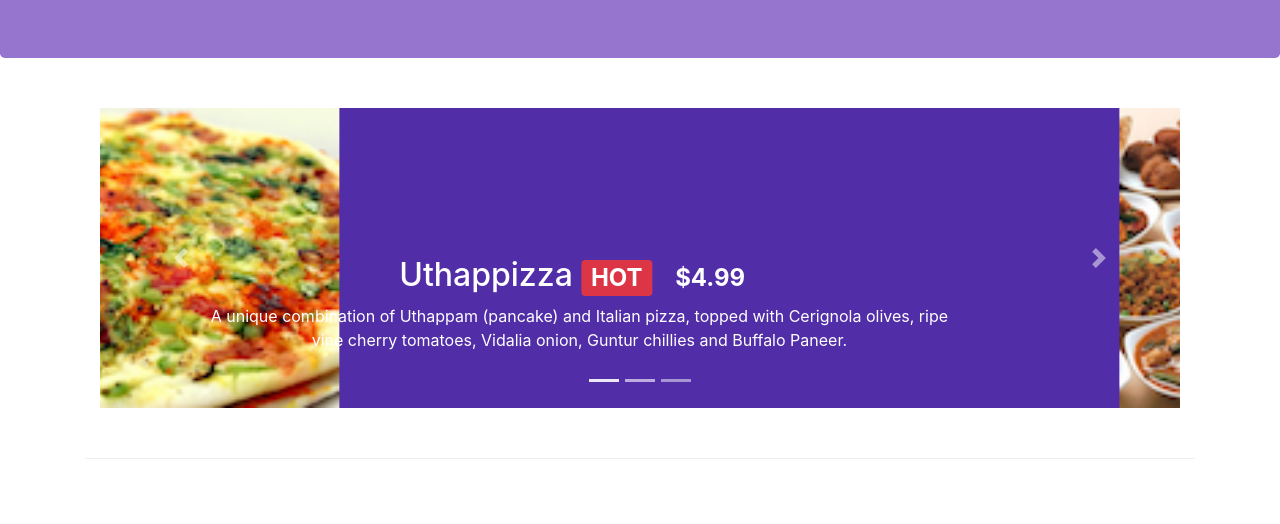
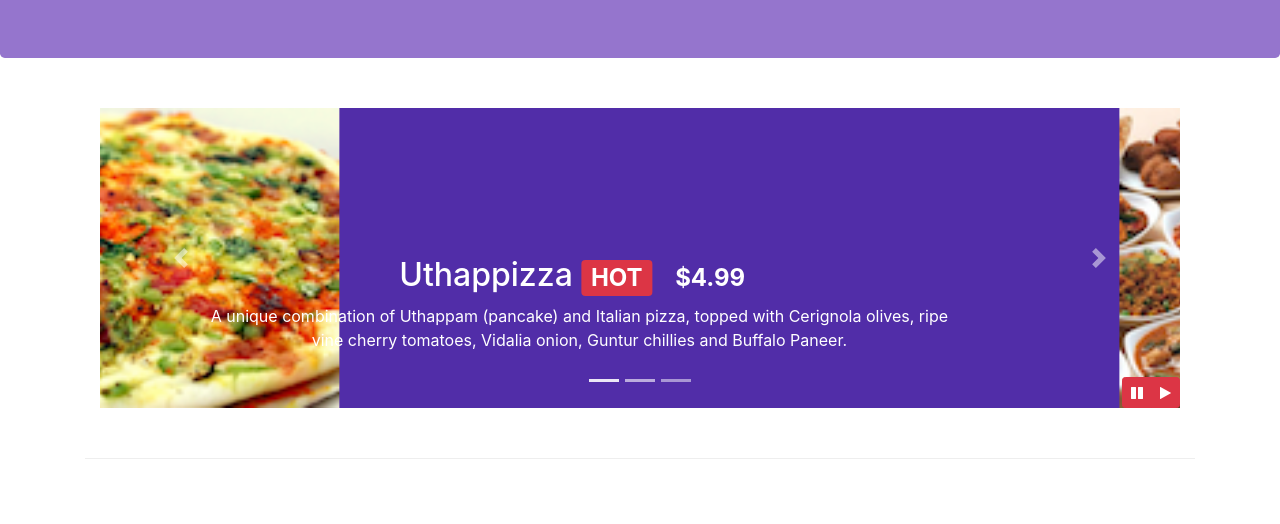
Before and after one commit to Rishabhsp98/Coursera-Assignments, a website: page index.html in a window 1280 px wide. Shown: the part 276-800 px from the top of the page. Drawn offline with nearby package versions, Linux system fonts and the light colour scheme.

Commit message:
jquery and bootstrap

```diff
--- a/CSS/styles.css
+++ b/CSS/styles.css
@@ -61,3 +61,10 @@ body {
     left: 0;
     min-height: 300px;
 }
+
+#carouselButton {
+    right: 0px;
+    position: absolute;
+    bottom: 0px;
+    z-index: 1;
+}
--- a/index.html
+++ b/index.html
@@ -373,6 +373,15 @@
               >
                 <span class="carousel-control-next-icon"></span>
               </a>
+
+              <div class="btn-group" id="carouselButton">
+                <button class="btn btn-danger btn-sm" id="carousel-pause">
+                  <span class="fa fa-pause"></span>
+                </button>
+                <button class="btn btn-danger btn-sm" id="carousel-play">
+                  <span class="fa fa-play"></span>
+                </button>
+              </div>
             </div>
           </div>
         </div>
@@ -523,10 +532,16 @@
     <script src="node_modules/jquery/dist/jquery.slim.min.js"></script>
     <script src="node_modules/popper.js/dist/umd/popper.min.js"></script>
     <script src="node_modules/bootstrap/dist/js/bootstrap.min.js"></script>
-    <!-- <script>
-        $(document).ready(function(){
-            $('[data-toggle="tooltip"]').tooltip();
+    <script>
+      $(document).ready(function () {
+        $("#mycarousel").carousal({ interval: 100 });
+        $("#carousel-pause").click(function () {
+          $("#mycarousel").carousal("pause");
         });
-    </script> -->
+        $("#carousel-play").click(function () {
+          $("#mycarousel").carousal("cycle");
+        });
+      });
+    </script>
   </body>
 </html>
```
